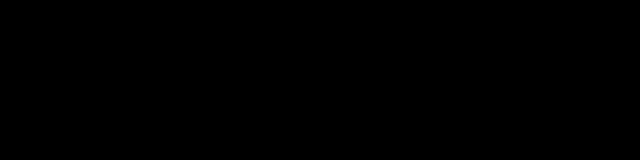
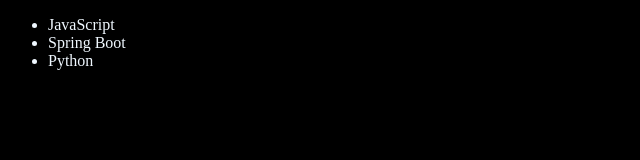
Before and after one commit to bhatt-jaymin/JS_lesson, a plain HTML site: page 06_DOM/DOM_HTML/dom4_editandrmv.html in a window 1280 px wide. Shown: the whole page, without its empty margins (0-640 px from the left). Drawn offline with Linux system fonts and the light colour scheme.

Commit message:
Edit and Remove in DOM
Example and diffrent methods of Edit and also example of  Remove element in DOM

```diff
--- a/06_DOM/DOM_HTML/dom4_editandrmv.html
+++ b/06_DOM/DOM_HTML/dom4_editandrmv.html
@@ -6,6 +6,38 @@
     <title>DOM | Edit and Remove </title>
 </head>
 <body style="color: aliceblue;background-color: black;">
+   <ul class="language">
+    <li>JavaScript</li>
+   </ul>
+</body>
+<script>
+    function addLng(lngName) {
+        const addUnordList= document.createElement('li');
+        addUnordList.innerHTML=`${lngName}`
+        document.querySelector('.language').appendChild(addUnordList)
+    }
+    addLng(`TypeScript`)
+    addLng(`Python`)
 
-</body>
+    function addOptLng(lngName) {
+        const addUnordList= document.createElement('li');
+        addUnordList.appendChild(document.createTextNode(lngName))
+        document.querySelector('.language').appendChild(addUnordList)
+    }
+    addOptLng(`Java`)
+
+    //edit in Child nodes
+
+    const editLi=document.querySelector('li:nth-child(2)')
+    const newli=document.createElement('li')
+    editLi.textContent="Spring Boot"
+    newli.replaceWith(editLi)
+
+    // remove in child nodes
+
+    const rmvLi=document.querySelector('li:last-child')
+    rmvLi.remove()
+
+
+</script>
 </html>
```
